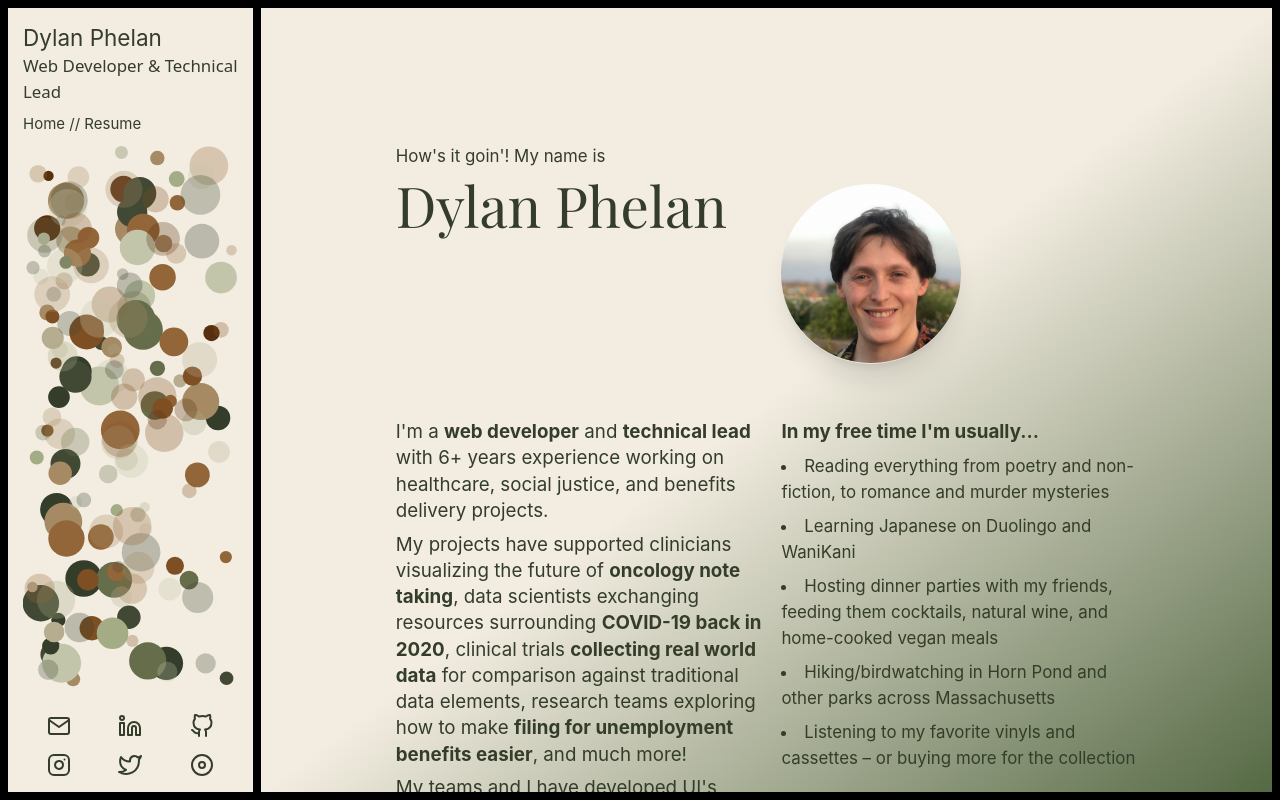
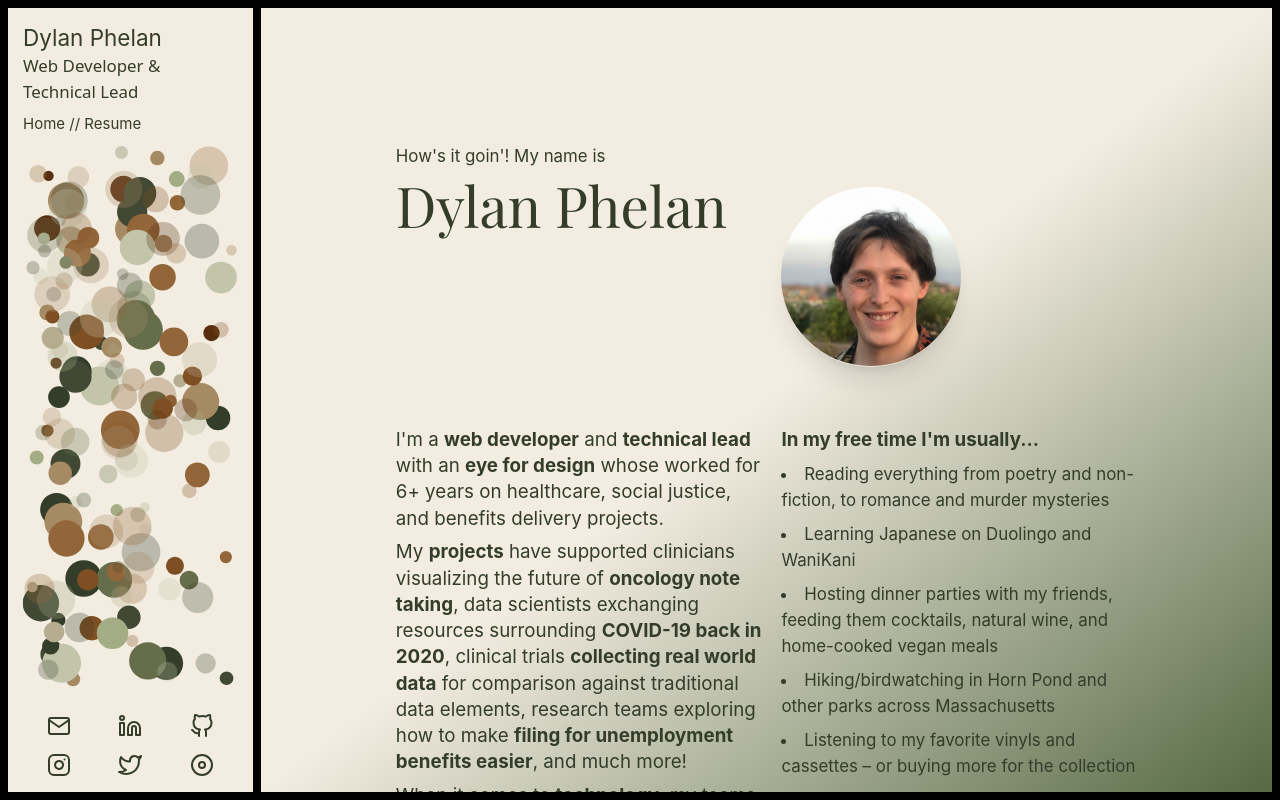
Before and after one commit to Dtphelan1/dtphelan1.github.io, a Next.js app: page / in a window 1280 px wide. Built offline with nearby package versions, Linux system fonts and the light colour scheme.

Commit message:
better animations on home page; copy updates on home page; fixed buttons on resume; better overflow on resume

```diff
--- a/components/PageFadeWrapper.js
+++ b/components/PageFadeWrapper.js
@@ -1,7 +1,7 @@
 export default function PageFadeWrapper({ children, className }) {
   return (
     <div
-      className={`h-full w-full animate__animated animate__delay-1s animate__fadeIn ${className}`}
+      className={`h-full w-full overflow-x-hidden overflow-y-auto animate__animated animate__delay-1s animate__fadeIn ${className}`}
     >
       {children}
     </div>
--- a/components/PageLayout.js
+++ b/components/PageLayout.js
@@ -114,7 +114,9 @@ export default function PageLayout({ children }) {
             <div className="mb-2 flex flex-wrap sm:text-left justify-center sm:justify-start">
               <h1 className="text-2xl basis-full">Dylan Phelan</h1>
               <p className="text-lg basis-full font-sans">
-                Web Developer & Technical Lead
+                Web Developer &
+                <br />
+                Technical Lead
               </p>
             </div>
             <nav className="flex flex-col sm:flex-row justify-center sm:justify-start mb-2">
@@ -131,7 +133,7 @@ export default function PageLayout({ children }) {
               {/* <Link>Random Fact</Link> */}
             </nav>
           </div>
-          <div className="w-full h-4/5 hidden sm:block ">
+          <div className="w-full h-3/4 hidden sm:block ">
             <Canvas className="h-full" />
           </div>
           <div
@@ -139,42 +141,42 @@ export default function PageLayout({ children }) {
             className="flex flex-wrap justify-end sm:justify-center first:align-baseline py-2 animate__animated animate__fadeInDown"
           >
             <a
-              className="flex justify-end sm:justify-center basis-1/2 sm:basis-1/3 p-2 cursor-pointer animate__animated hover:animate__tada"
+              className="flex justify-end sm:justify-center basis-1/2 sm:basis-1/3 p-2 cursor-pointer animate__animated hover:animate__pulse"
               target="__blank"
               href="mailto:dtphelan1@gmail.com"
             >
               <Mail />
             </a>
             <a
-              className="flex justify-end sm:justify-center basis-1/2 sm:basis-1/3 p-2 cursor-pointer animate__animated hover:animate__tada"
+              className="flex justify-end sm:justify-center basis-1/2 sm:basis-1/3 p-2 cursor-pointer animate__animated hover:animate__pulse"
               target="__blank"
               href="https://www.linkedin.com/in/dtphelan1"
             >
               <Linkedin />
             </a>
             <a
-              className="flex justify-end sm:justify-center basis-1/2 sm:basis-1/3 p-2 cursor-pointer animate__animated hover:animate__tada"
+              className="flex justify-end sm:justify-center basis-1/2 sm:basis-1/3 p-2 cursor-pointer animate__animated hover:animate__pulse"
               target="__blank"
               href="https://www.github.com/Dtphelan1"
             >
               <GitHub />
             </a>
             <a
-              className="flex justify-end sm:justify-center basis-1/2 sm:basis-1/3 p-2 cursor-pointer animate__animated hover:animate__tada"
+              className="flex justify-end sm:justify-center basis-1/2 sm:basis-1/3 p-2 cursor-pointer animate__animated hover:animate__pulse"
               target="__blank"
               href="https://www.instagram.com/dtphelan1/"
             >
               <Instagram />
             </a>
             <a
-              className="flex justify-end sm:justify-center basis-1/2 sm:basis-1/3 p-2 cursor-pointer animate__animated hover:animate__tada"
+              className="flex justify-end sm:justify-center basis-1/2 sm:basis-1/3 p-2 cursor-pointer animate__animated hover:animate__pulse"
               target="__blank"
               href="https://twitter.com/Dtphelan1"
             >
               <Twitter />
             </a>
             <a
-              className="flex justify-end sm:justify-center basis-1/2 sm:basis-1/3 p-2 cursor-pointer animate__animated hover:animate__tada"
+              className="flex justify-end sm:justify-center basis-1/2 sm:basis-1/3 p-2 cursor-pointer animate__animated hover:animate__pulse"
               target="__blank"
               href="https://www.discogs.com/user/dtphelan1"
             >
@@ -191,7 +193,7 @@ export default function PageLayout({ children }) {
           {children}
         </main>
         <button
-          className="rounded-full p-2 m-2 fixed top-2 right-2 border sm:hidden text-neutral-main bg-primary z-30"
+          className="inline-block rounded-full p-2 m-2 fixed top-2 right-2 border sm:hidden text-neutral-main bg-primary z-30 hover:bg-neutral-main hover:text-primary hover:border hover:border-primary transition-all"
           onClick={toggleMenuExpanded}
         >
           <Menu size={16} />
--- a/pages/index.js
+++ b/pages/index.js
@@ -7,7 +7,7 @@ import styles from "../styles/Home.module.css";
 
 export default function Index() {
   return (
-    <PageFadeWrapper className="bg-gradient-to-br from-neutral-main via-neutral-main to-primary-light p-8 lg:p-36 overflow-x-hidden overflow-y-auto ">
+    <PageFadeWrapper className="bg-gradient-to-br from-neutral-main via-neutral-main to-primary-light p-8 lg:p-36 ">
       <div
         id={styles["homepage"]}
         className="min-h-full max-w-screen-xl mx-auto relative self-center"
@@ -23,12 +23,14 @@ export default function Index() {
         <div id={styles["homepage-about"]} className="text-xl ">
           <p className="mb-2">
             I&apos;m a <span className="font-bold">web developer</span> and{" "}
-            <span className="font-bold">technical lead</span> with 6+ years
-            experience working on healthcare, social justice, and benefits
-            delivery projects.
+            <span className="font-bold">technical lead</span> with an{" "}
+            <span className="font-bold">eye for design</span> whose worked for
+            6+ years on healthcare, social justice, and benefits delivery
+            projects.
           </p>
           <p className="mb-2">
-            My projects have supported clinicians visualizing the future of{" "}
+            My <span className="font-bold">projects</span> have supported
+            clinicians visualizing the future of{" "}
             <span className="font-bold">oncology note taking</span>, data
             scientists exchanging resources surrounding{" "}
             <span className="font-bold">COVID-19 back in 2020</span>, clinical
@@ -41,7 +43,8 @@ export default function Index() {
             , and much more!
           </p>
           <p>
-            My teams and I have developed UI&apos;s using{" "}
+            When it comes to <span className="font-bold">technology</span>, my
+            teams and I have developed UI&apos;s using{" "}
             <span className="font-bold">React and Vue</span>, implemented CLIs
             and APIs using <span className="font-bold">Node.js</span>, trained
             machine learning models and run voting science simulations using{" "}
@@ -58,7 +61,7 @@ export default function Index() {
         >
           <div className="basis-1/2">
             <Link href="/resume">
-              <button className="text-xl my-4 border-2 border-primary rounded p-4">
+              <button className="text-xl my-4 border-2 border-primary rounded p-4 transition-all hover:bg-primary hover:text-neutral-main">
                 Check out my Resume
               </button>
             </Link>
--- a/pages/resume.js
+++ b/pages/resume.js
@@ -45,14 +45,14 @@ export default function Resume() {
         Icon: Globe,
       },
       {
-        id: "email",
-        link: "mailto:dtphelan1@gmail.com",
+        id: "github",
+        link: "https://www.github.com/Dtphelan1",
         display: "@dtphelan1",
         Icon: GitHub,
       },
       {
-        id: "github",
-        link: "https://www.github.com/Dtphelan1",
+        id: "email",
+        link: "mailto:dtphelan1@gmail.com",
         display: "Dtphelan1@gmail.com",
         Icon: Mail,
       },
@@ -229,20 +229,20 @@ export default function Resume() {
   const skills = [
     { name: "HTML", level: 5 },
     { name: "React", level: 5 },
-    // { name: "Vue", level: 4 },
+    { name: "Vue", level: 4 },
     { name: "Next.js", level: 4 },
-    // { name: "Nuxt.js", level: 3 },
+    { name: "Nuxt.js", level: 3 },
     // { name: "Create React App (CRA)", level: 5 },
     // { name: "React Router", level: 4 },
     { name: "Bootstrap", level: 4 },
-    { name: "Material UI", level: 3 },
+    // { name: "Material UI", level: 3 },
     { name: "CSS", level: 5 },
     { name: "Tailwind", level: 4 },
     { name: "SASS", level: 3 },
     { name: "JavaScript", level: 5 },
     { name: "Node.js", level: 4 },
     { name: "Python", level: 4 },
-    { name: "Flask", level: 2 },
+    // { name: "Flask", level: 2 },
     { name: "HL7's FHIR", level: 4 },
     { name: "GitHub Pages", level: 4 },
     // { name: "Heroku", level: 3 },
@@ -306,12 +306,12 @@ export default function Resume() {
                         className="flex items-center px-2 py-1 basis-1/2"
                         key={link.id}
                       >
-                        <link.Icon size={16} className="inline mr-2" />
                         <a
                           target="_blank"
                           href={link.link}
                           rel="noopener noreferrer"
                         >
+                          <link.Icon size={16} className="inline mr-2" />
                           {link.display}
                         </a>
                       </li>
--- a/styles/globals.css
+++ b/styles/globals.css
@@ -5,6 +5,9 @@
 @layer utilities {
   .animate__tada {
     animation-name: tada;
+  }
+  .animate__pulse {
+    animation-name: pulse;
   }
 }
 
@@ -32,4 +35,10 @@
   :root {
     --animate-delay: 0.5s;
   }
+  @media print {
+    html,
+    body {
+      font-size: 14px;
+    }
+  }
 }
```
